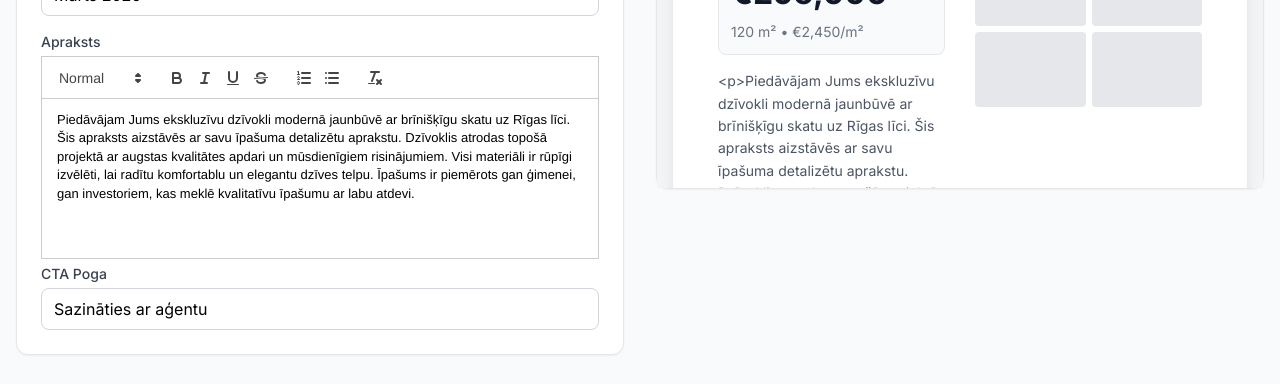
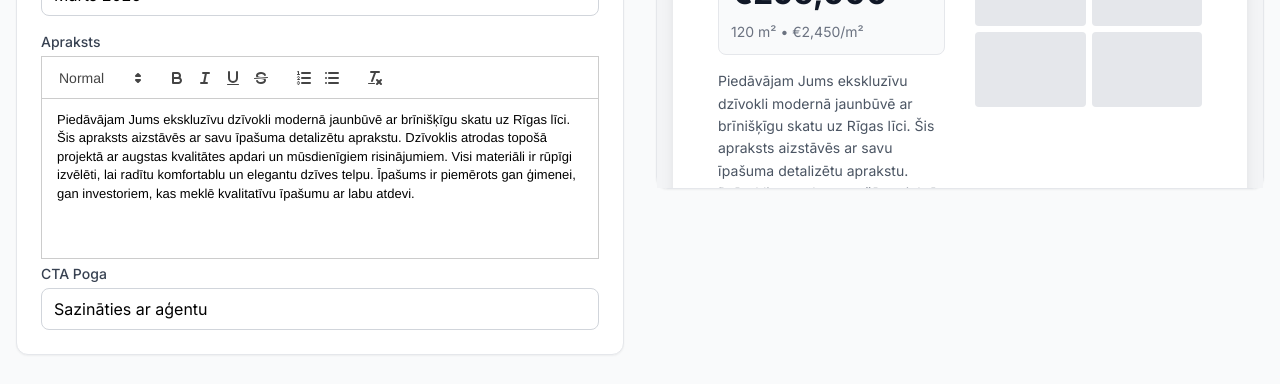
Before and after one commit to klavsveg99/real-estate-flyer-generator, a Next.js app: page / in a window 1280 px wide. Shown: the part 555-939 px from the top of the page. Built offline with nearby package versions, Linux system fonts and the light colour scheme; what @react-pdf/renderer would draw is missing.

Commit message:
Strip HTML tags from description for preview and PDF

```diff
--- a/app/components/FlyerPdf.tsx
+++ b/app/components/FlyerPdf.tsx
@@ -60,8 +60,13 @@ const formatPrice = (value: string) => {
   return '€' + num.toLocaleString();
 };
 
+const stripHtml = (html: string): string => {
+  return html.replace(/<[^>]*>/g, '').trim();
+};
+
 export function FlyerPdfDocument({ listing, mapImage, galleryImages, galvenaisFoto, agentImage, baseUrl = '' }: FlyerPdfProps) {
-  const paragraphs = listing.description.split('\n\n').filter(p => p.trim());
+  const plainText = stripHtml(listing.description);
+  const paragraphs = plainText.split('\n\n').filter(p => p.trim());
   const priceSubtext = [
     listing.areaSize && `${parseFloat(listing.areaSize).toLocaleString()} m²`,
     listing.pricePerSqm && `${formatPrice(listing.pricePerSqm)}/m²`,
--- a/app/page.tsx
+++ b/app/page.tsx
@@ -10,9 +10,16 @@ import dynamic from 'next/dynamic';
 const ReactQuill = dynamic(() => import('react-quill'), { ssr: false });
 import 'react-quill/dist/quill.snow.css';
 
+function stripHtml(html: string): string {
+  const tmp = document.createElement('div');
+  tmp.innerHTML = html;
+  return tmp.textContent || tmp.innerText || '';
+}
+
 function PreviewSection({ formState, windowWidth = 1024 }: { formState: FormState; windowWidth?: number }) {
   const { listing, mapImage, galleryImages, galvenaisFoto, agentImage } = formState;
-  const paragraphs = listing.description.split('\n\n').filter(p => p.trim());
+  const plainText = stripHtml(listing.description);
+  const paragraphs = plainText.split('\n\n').filter(p => p.trim());
 
   const isMobile = windowWidth < 767;
 
```
